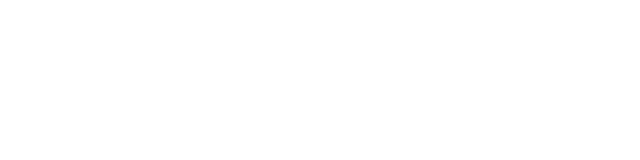
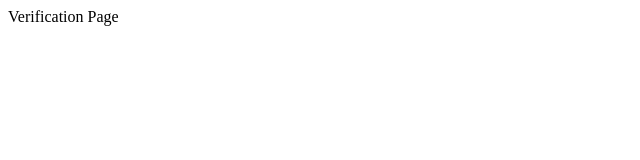
Before and after one commit to Sean-LeBlanc14/Service-Marketplace, a React (Vite) app in the folder packages/frontend/: page /verify in a window 1280 px wide. Before the commit this address had no page. Shown: the top 160 px of the page, without its empty margins (0-640 px from the left). Built offline with nearby package versions, Linux system fonts and the light colour scheme.

Commit message:
feat: Create Verification Page at route '/verify'

```diff
--- a/packages/frontend/src/App.tsx
+++ b/packages/frontend/src/App.tsx
@@ -3,6 +3,7 @@
 import HomePage from "./pages/HomePage";
 import SignupPage from "./pages/SignupPage";
 import LoginPage from "./pages/LoginPage";
+import VerificationPage from "./pages/VerificationPage";
 
 function App() {
   return (
@@ -11,6 +12,7 @@
         <Route path="/" element={<Layout />}>
           <Route path="signup" element={<SignupPage />} />
           <Route path="login" element={<LoginPage />} />
+          <Route path="verify" element={<VerificationPage />} />
           <Route index element={<HomePage />} />
         </Route>
       </Routes>
--- /dev/null
+++ b/packages/frontend/src/pages/VerificationPage.tsx
@@ -0,0 +1,11 @@
+
+function VerificationPage () {
+
+    return (
+        <div>
+            Verification Page
+        </div>
+    );
+}
+
+export default VerificationPage;
```
